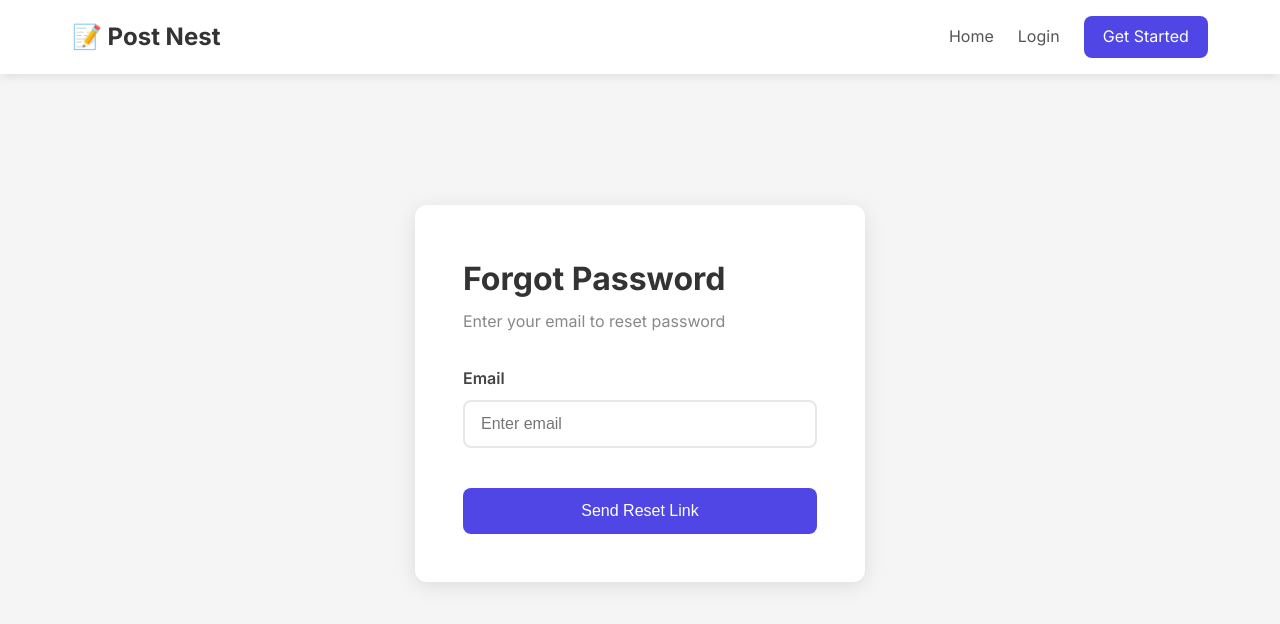
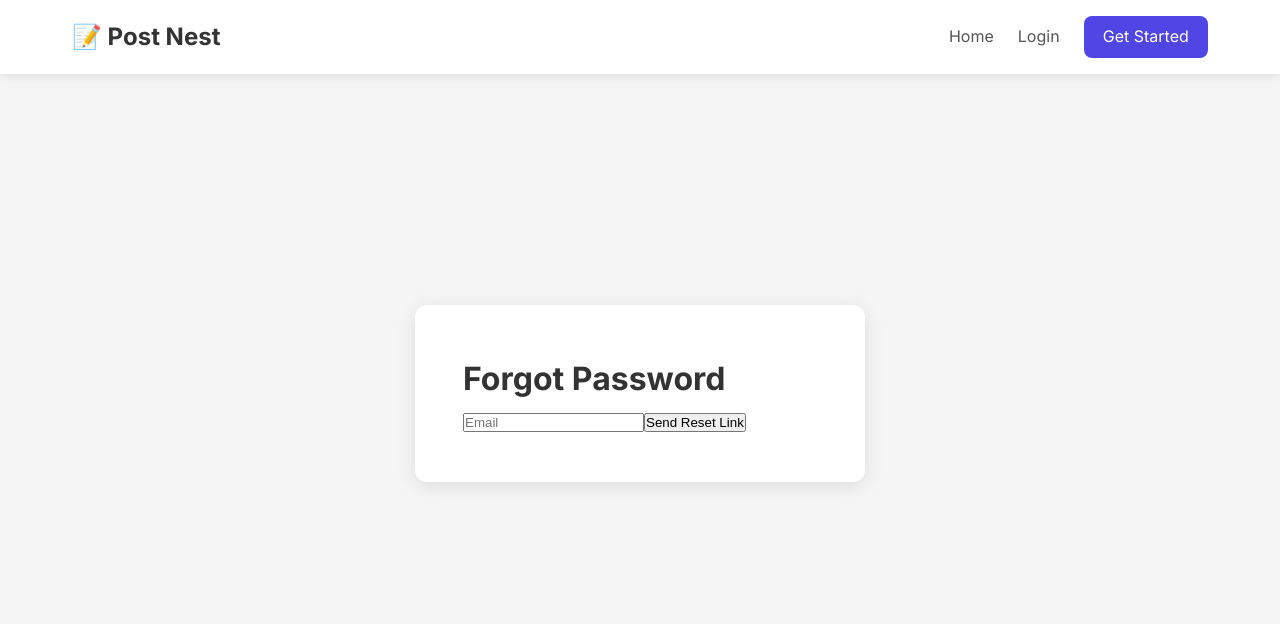
Before and after one commit to Barnalimanna/Blog_App, a React (Create React App) app in the folder frontend/: page /forgot-password in a window 1280 px wide. Shown: the top 624 px of the page. Built offline with nearby package versions, Linux system fonts and the light colour scheme; no server answers.

Commit message:
add forgot password error log

```diff
--- a/frontend/src/pages/ForgotPassword.jsx
+++ b/frontend/src/pages/ForgotPassword.jsx
@@ -7,15 +7,14 @@ const ForgotPassword = () => {
   const [email, setEmail] = useState('');
 
   const handleSubmit = async (e) => {
-    console.log("NEW FORGOT PASSWORD CODE RUNNING");
     e.preventDefault();
 
     try {
       const response = await forgotPassword(email);
 
-    toast.success('Reset link generated');
+      toast.success(response.data.message);
 
-    alert(`Reset Link:\n${response.data.resetUrl}`);
+      console.log(response.data);
     } catch (error) {
       toast.error(
         error.response?.data?.message || 'Something went wrong'
@@ -23,43 +22,20 @@ const ForgotPassword = () => {
     }
   };
 
-// const handleSubmit = async (e) => {
-//   e.preventDefault();
-
-//   try {
-//     await forgotPassword(email);
-
-//     toast.success('Password reset link generated. Check backend response/log.');
-//   } catch (error) {
-//     toast.error(
-//       error.response?.data?.message || 'Something went wrong'
-//     );
-//   }
-// };
-
   return (
     <div className="auth-page">
       <div className="auth-card">
         <h2>Forgot Password</h2>
-      <p>Enter your email to reset password</p>
 
         <form onSubmit={handleSubmit}>
-        <div className="form-group">
-          <label>Email</label>
-
           <input
             type="email"
-            placeholder="Enter email"
             value={email}
-            onChange={(e) => setEmail(e.target.value)}
-            required
+            onChange={(e)=>setEmail(e.target.value)}
+            placeholder="Email"
           />
-        </div>
 
-        <button
-          type="submit"
-          className="auth-btn"
-        >
+          <button type="submit">
             Send Reset Link
           </button>
         </form>
```
Lines whose indentation alone changed are shown as unchanged.
